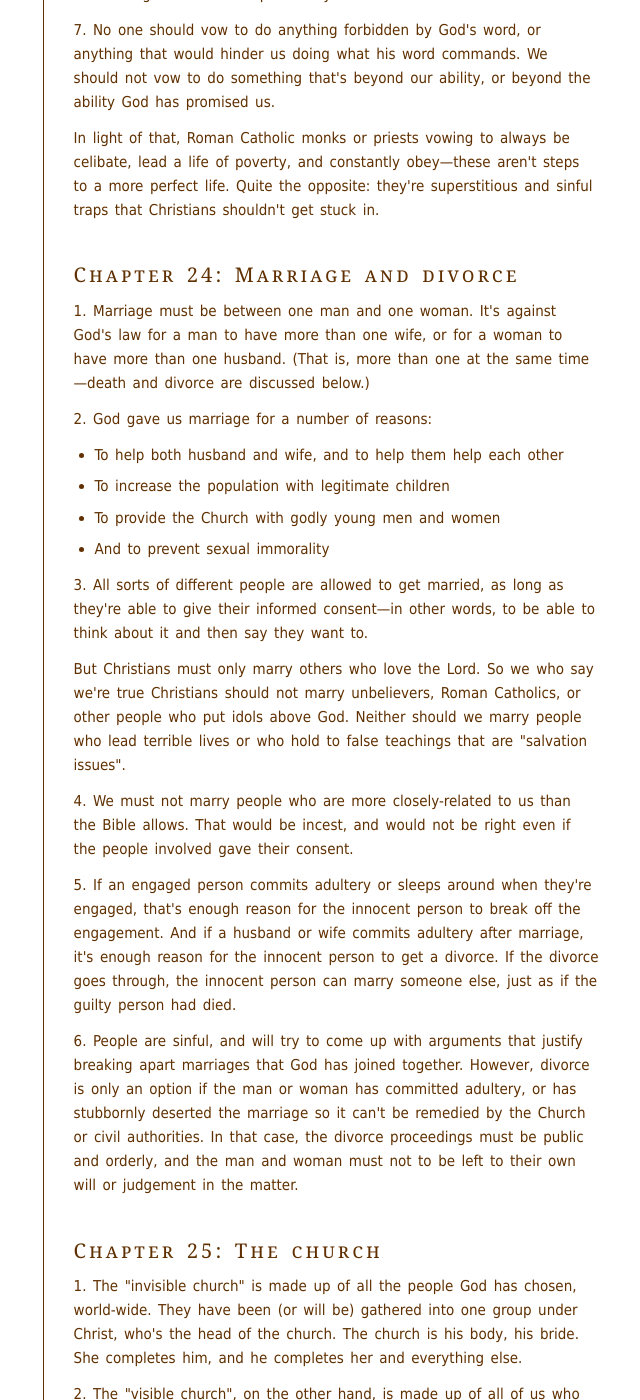
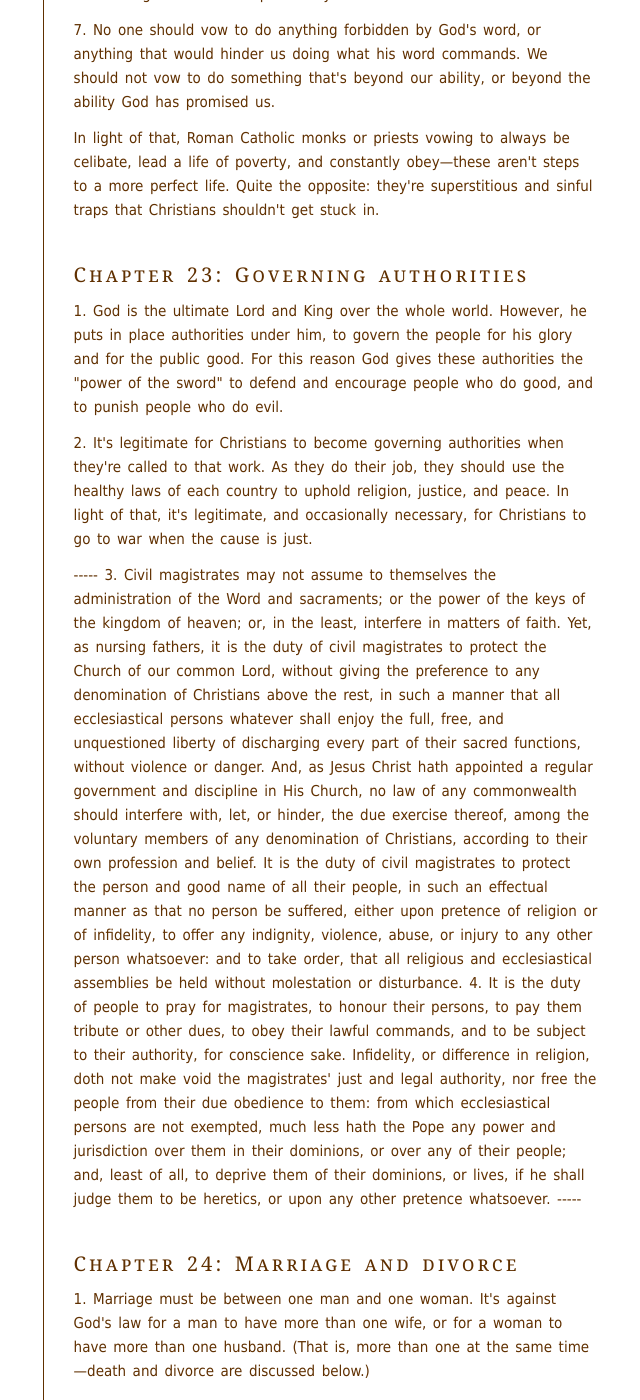
Before and after one commit to benhoyt/benhoyt.github.com, a Jekyll site: the page built from writings-plain-english-westminster.html, in a window 1280 px wide and 1400 px high, scrolled down 24618 px. Shown: the whole window, without its empty margins (391-1031 px from the left). Built offline with Jekyll 4.4.1, drawn with Linux system fonts in a browser that asks for light colours; some of the changed text lies outside the part shown.

Commit message:
Start of chapter 23

```diff
--- a/writings-plain-english-westminster.html
+++ b/writings-plain-english-westminster.html
@@ -69,7 +69,7 @@ permalink: /writings/plain-english-westminster/index.html
  <li><a href="#chapter20">Chapter 20: Christian freedom</a></li>
  <li><a href="#chapter21">Chapter 21: Worship and the Sabbath</a></li>
  <li><a href="#chapter22">Chapter 22: Oaths and vows</a></li>
- <li><a href="#chapter23">Chapter 23: </a></li>
+ <li><a href="#chapter23">Chapter 23: Governing authorities</a></li>
  <li><a href="#chapter24">Chapter 24: Marriage and divorce</a></li>
  <li><a href="#chapter25">Chapter 25: The church</a></li>
  <li><a href="#chapter26">Chapter 26: The communion of saints</a></li>
@@ -541,6 +541,18 @@ permalink: /writings/plain-english-westminster/index.html
 <p>In light of that, Roman Catholic monks or priests vowing to always be celibate, lead a life of poverty, and constantly obey—these aren't steps to a more perfect life. Quite the opposite: they're superstitious and sinful traps that Christians shouldn't get stuck in.</p>
 
 
+<h2 id="chapter23">Chapter 23: Governing authorities</h2>
+
+<p>1. God is the ultimate Lord and King over the whole world. However, he puts in place authorities under him, to govern the people for his glory and for the public good. For this reason God gives these authorities the "power of the sword" to defend and encourage people who do good, and to punish people who do evil.</p>
+
+<p>2. It's legitimate for Christians to become governing authorities when they're called to that work. As they do their job, they should use the healthy laws of each country to uphold religion, justice, and peace. In light of that, it's legitimate, and occasionally necessary, for Christians to go to war when the cause is just.</p>
+
+-----
+3.  Civil magistrates may not assume to themselves the administration of the Word and sacraments; or the power of the keys of the kingdom of heaven; or, in the least, interfere in matters of faith. Yet, as nursing fathers, it is the duty of civil magistrates to protect the Church of our common Lord, without giving the preference to any denomination of Christians above the rest, in such a manner that all ecclesiastical persons whatever shall enjoy the full, free, and unquestioned liberty of discharging every part of their sacred functions, without violence or danger. And, as Jesus Christ hath appointed a regular government and discipline in His Church, no law of any commonwealth should interfere with, let, or hinder, the due exercise thereof, among the voluntary members of any denomination of Christians, according to their own profession and belief. It is the duty of civil magistrates to protect the person and good name of all their people, in such an effectual manner as that no person be suffered, either upon pretence of religion or of infidelity, to offer any indignity, violence, abuse, or injury to any other person whatsoever: and to take order, that all religious and ecclesiastical assemblies be held without molestation or disturbance.
+
+4.  It is the duty of people to pray for magistrates, to honour their persons, to pay them tribute or other dues, to obey their lawful commands, and to be subject to their authority, for conscience sake. Infidelity, or difference in religion, doth not make void the magistrates' just and legal authority, nor free the people from their due obedience to them: from which ecclesiastical persons are not exempted, much less hath the Pope any power and jurisdiction over them in their dominions, or over any of their people; and, least of all, to deprive them of their dominions, or lives, if he shall judge them to be heretics, or upon any other pretence whatsoever.
+-----
+
 <h2 id="chapter24">Chapter 24: Marriage and divorce</h2>
 
 <p>1. Marriage must be between one man and one woman. It's against God's law for a man to have more than one wife, or for a woman to have more than one husband. (That is, more than one at the same time—death and divorce are discussed below.)</p>
```
